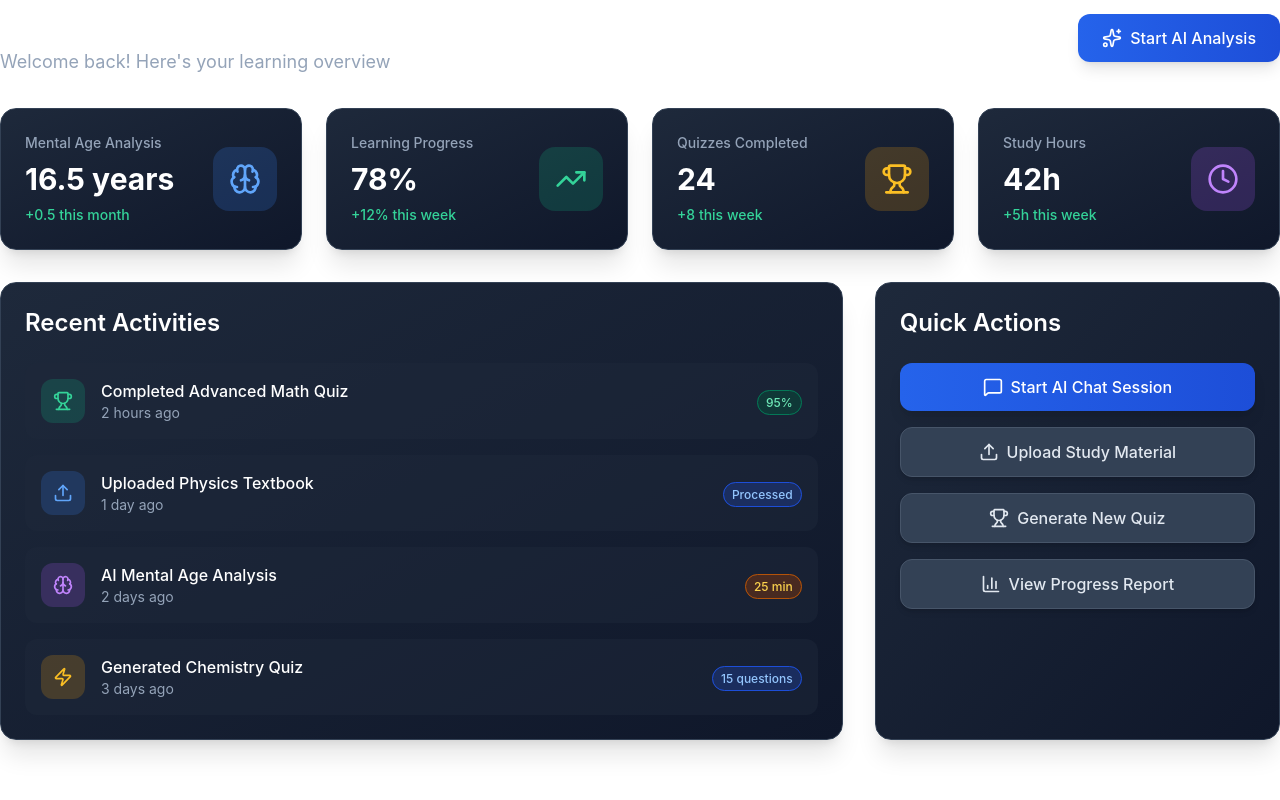
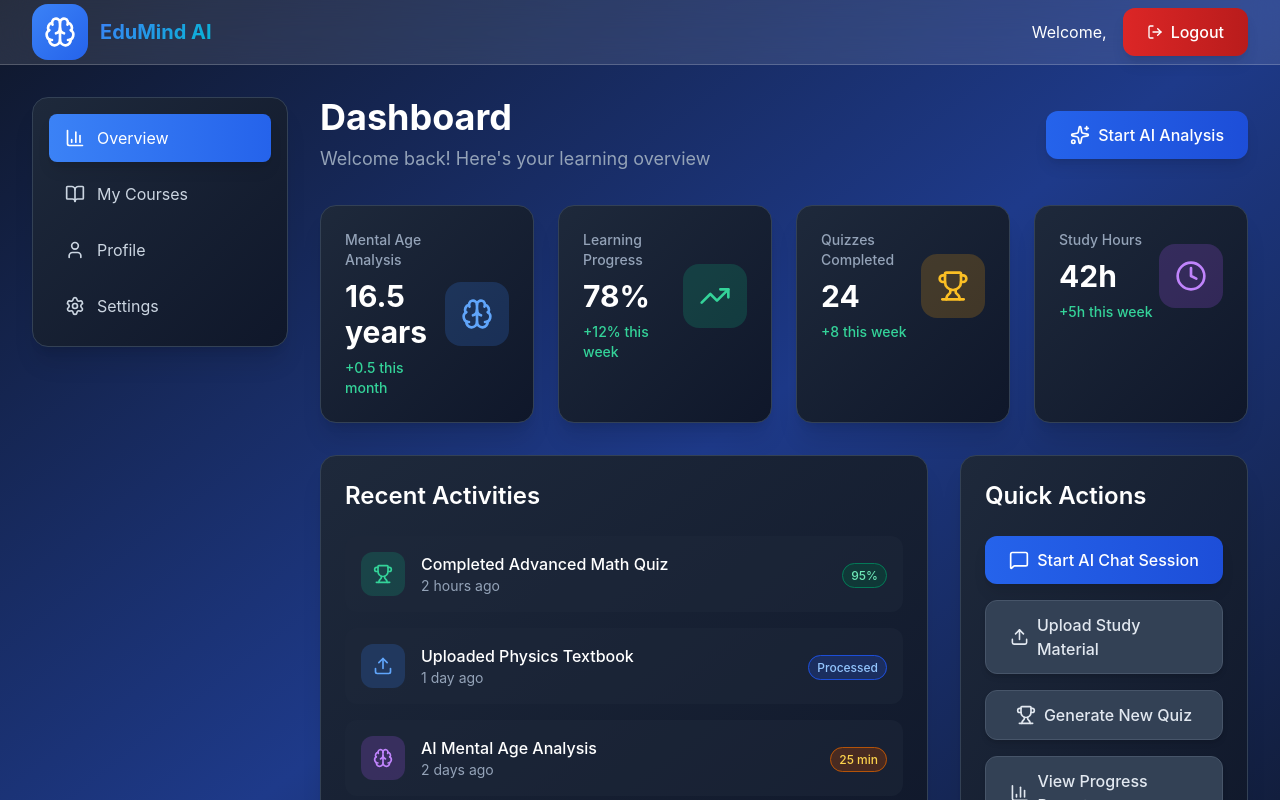
Before and after one commit to CodeMosaic7/learning-potato, a React (Vite) app in the folder ai-learning-frontend/: page /dashboard in a window 1280 px wide. Shown: the top 800 px of the page. Built offline with nearby package versions, Linux system fonts and the light colour scheme; sample sign-in values are in the browser's storage.

Commit message:
feat: Enhance authentication flow with cookie support and user session management

```diff
--- a/ai-learning-frontend/src/components/AuthComponent.jsx
+++ b/ai-learning-frontend/src/components/AuthComponent.jsx
@@ -1,11 +1,14 @@
 import { useState } from "react";
+import { useNavigate } from "react-router-dom";
 import Card from "../elements/Card.jsx";
 import Input from "../elements/Input.jsx";
 import Button from "../elements/Button.jsx";
 import { Brain, Zap } from "lucide-react";
 import { registerUser, loginUser, getCurrentUser } from "../api/api.js";
 
-const AuthComponent = ({ onLogin }) => {
+
+
+const AuthComponent = () => {
   const [isLogin, setIsLogin] = useState(true);
   const [formData, setFormData] = useState({
     email: "",
@@ -14,6 +17,7 @@ const AuthComponent = ({ onLogin }) => {
     password: ""
   });
   const [isLoading, setIsLoading] = useState(false);
+  const navigation= useNavigate();
 
   const handleSubmit = async (e) => {
     e.preventDefault();
@@ -35,12 +39,13 @@ const AuthComponent = ({ onLogin }) => {
 
       console.log("Registration Response:", response);
       const user = await getCurrentUser(response.access_token);
+      sessionStorage.setItem("access_token", response.access_token);
+      sessionStorage.setItem("user_data", JSON.stringify(user));
+      console.log("User Data:", user);
+      navigation("/dashboard");
 
-      if (user) {
-        onLogin(user); // pass user to parent
-      } else {
-        alert("Login successful but failed to fetch user profile.");
-      }
+      console.log("Current User:", user);
+
     } catch (error) {
       console.error("Authentication Error:", error);
       alert(
--- a/ai-learning-frontend/src/pages/Dashboard.jsx
+++ b/ai-learning-frontend/src/pages/Dashboard.jsx
@@ -1,10 +1,41 @@
-import {Clock,Brain,TrendingUp,Sparkles,Trophy,MessageSquare,Upload,BarChart3,Zap} from 'lucide-react';
-import Card from '../elements/Card.jsx'
+import { useState,useEffect } from 'react';
+import { useNavigate } from 'react-router-dom';
+import {
+  Clock, Brain, TrendingUp, Sparkles, Trophy, MessageSquare,
+  Upload, BarChart3, Zap, BookOpen, User, Settings, LogOut
+} from 'lucide-react';import Card from '../elements/Card.jsx'
 import Button from '../elements/Button.jsx'
 import Input from '../elements/Input.jsx';
 import Badge from '../elements/Badge.jsx'
 
+
 const Dashboard = () => {
+  const [activeTab, setActiveTab] = useState('overview');
+  const [user, setUser] = useState(null);
+  const navigate = useNavigate();
+
+  useEffect(() => {
+    const userData = sessionStorage.getItem('user_data');
+    if (userData) {
+      setUser(JSON.parse(userData));
+    } else {
+      navigate('/');
+    }
+  }, [navigate]);
+
+  const handleLogout = () => {
+    sessionStorage.removeItem('access_token');
+    sessionStorage.removeItem('user_data');
+    navigate('/');
+  };
+
+  if (!user) {
+    return (
+      <div className="min-h-screen bg-gradient-to-br from-dark-900 via-primary-900 to-dark-900 flex items-center justify-center">
+        <div className="animate-spin rounded-full h-12 w-12 border-4 border-white border-t-transparent"></div>
+      </div>
+    );
+  }
 
   const stats = [
     {
@@ -48,7 +79,14 @@ const Dashboard = () => {
     { action: 'Generated Chemistry Quiz', time: '3 days ago', questions: '15', type: 'generate' }
   ];
 
-  return (
+  const navigation = [
+    { id: 'overview', label: 'Overview', icon: BarChart3 },
+    { id: 'courses', label: 'My Courses', icon: BookOpen },
+    { id: 'profile', label: 'Profile', icon: User },
+    { id: 'settings', label: 'Settings', icon: Settings }
+  ];
+
+  const renderOverview = () => (
     <div className="space-y-8 animate-fade-in">
       <div className="flex items-center justify-between">
         <div>
@@ -136,6 +174,142 @@ const Dashboard = () => {
       </div>
     </div>
   );
+
+  const renderContent = () => {
+    switch (activeTab) {
+      case 'overview':
+        return renderOverview();
+      case 'courses':
+        return (
+          <Card className="p-6">
+            <h3 className="text-2xl font-semibold text-white mb-6">All Courses</h3>
+            <div className="grid grid-cols-1 md:grid-cols-2 lg:grid-cols-3 gap-6">
+              {stats.slice(0, 3).map((course, index) => (
+                <div key={index} className="p-4 bg-white/5 rounded-lg hover:bg-white/10 transition-all duration-200">
+                  <h4 className="text-white font-medium mb-2">{course.title}</h4>
+                  <p className="text-dark-400 text-sm mb-3">AI Enhanced Learning</p>
+                  <div className="bg-dark-700 rounded-full h-2 mb-2">
+                    <div className="bg-gradient-to-r from-primary-500 to-primary-600 h-2 rounded-full w-3/4"></div>
+                  </div>
+                  <p className="text-white text-sm">75% Complete</p>
+                </div>
+              ))}
+            </div>
+          </Card>
+        );
+      case 'profile':
+        return (
+          <Card className="p-6">
+            <h3 className="text-2xl font-semibold text-white mb-6">Profile Information</h3>
+            <div className="space-y-4">
+              <div className="flex items-center space-x-4">
+                <div className="w-16 h-16 bg-gradient-to-br from-primary-500 to-primary-600 rounded-full flex items-center justify-center">
+                  <User className="h-8 w-8 text-white" />
+                </div>
+                <div>
+                  <h4 className="text-white font-medium text-lg">{user.full_name}</h4>
+                  <p className="text-dark-400">@{user.username}</p>
+                </div>
+              </div>
+              <div className="grid grid-cols-1 md:grid-cols-2 gap-4 mt-6">
+                <div>
+                  <label className="block text-dark-400 text-sm mb-1">Email</label>
+                  <p className="text-white">{user.email}</p>
+                </div>
+                <div>
+                  <label className="block text-dark-400 text-sm mb-1">Member Since</label>
+                  <p className="text-white">{new Date(user.created_at).toLocaleDateString()}</p>
+                </div>
+              </div>
+            </div>
+          </Card>
+        );
+      case 'settings':
+        return (
+          <Card className="p-6">
+            <h3 className="text-2xl font-semibold text-white mb-6">Settings</h3>
+            <div className="space-y-6">
+              <div>
+                <h4 className="text-white font-medium mb-3">Notifications</h4>
+                <div className="space-y-2">
+                  <label className="flex items-center space-x-2">
+                    <input type="checkbox" className="rounded" defaultChecked />
+                    <span className="text-dark-300">Email notifications</span>
+                  </label>
+                  <label className="flex items-center space-x-2">
+                    <input type="checkbox" className="rounded" defaultChecked />
+                    <span className="text-dark-300">Course reminders</span>
+                  </label>
+                </div>
+              </div>
+            </div>
+          </Card>
+        );
+      default:
+        return renderOverview();
+    }
+  };
+
+  return (
+    <div className="min-h-screen bg-gradient-to-br from-dark-900 via-primary-900 to-dark-900">
+      {/* Header */}
+      <header className="glass bg-white/10 backdrop-blur-lg border-b border-white/20">
+        <div className="max-w-7xl mx-auto px-4 sm:px-6 lg:px-8">
+          <div className="flex items-center justify-between h-16">
+            <div className="flex items-center space-x-3">
+              <div className="p-3 bg-gradient-to-br from-primary-500 to-primary-600 rounded-2xl">
+                <Brain className="h-8 w-8 text-white" />
+              </div>
+              <h1 className="text-xl font-bold text-white gradient-text">EduMind AI</h1>
+            </div>
+            <div className="flex items-center space-x-4">
+              <span className="text-white">Welcome, {user.full_name}</span>
+              <Button onClick={handleLogout} variant="danger" className="px-4 py-2">
+                <LogOut className="h-4 w-4" />
+                Logout
+              </Button>
+            </div>
+          </div>
+        </div>
+      </header>
+
+      <div className="max-w-7xl mx-auto px-4 sm:px-6 lg:px-8 py-8">
+        <div className="flex flex-col lg:flex-row gap-8">
+          {/* Sidebar */}
+          <div className="lg:w-64">
+            <Card className="p-4">
+              <nav className="space-y-2">
+                {navigation.map((item) => (
+                  <button
+                    key={item.id}
+                    onClick={() => setActiveTab(item.id)}
+                    className={`w-full flex items-center space-x-3 px-4 py-3 rounded-lg text-left transition-all duration-200 ${
+                      activeTab === item.id
+                        ? 'bg-gradient-to-r from-primary-500 to-primary-600 text-white shadow-lg'
+                        : 'text-dark-300 hover:bg-white/10'
+                    }`}
+                  >
+                    <item.icon className="h-5 w-5" />
+                    <span>{item.label}</span>
+                  </button>
+                ))}
+              </nav>
+            </Card>
+          </div>
+
+          {/* Main Content */}
+          <div className="flex-1">
+            {renderContent()}
+          </div>
+        </div>
+      </div>
+      <footer className="bg-white/10 backdrop-blur-lg border-t border-white/20 py-4">
+        <div className="max-w-7xl mx-auto px-4 sm:px-6 lg:px-8 text-center text-dark-400">
+          &copy; {new Date().getFullYear()} EduMind AI. All rights reserved.
+        </div>
+      </footer>
+    </div>
+  );
 };
 
 export default Dashboard;
```
Also changed, not shown: 2 other files (tests, documents, lock files or other folders).
